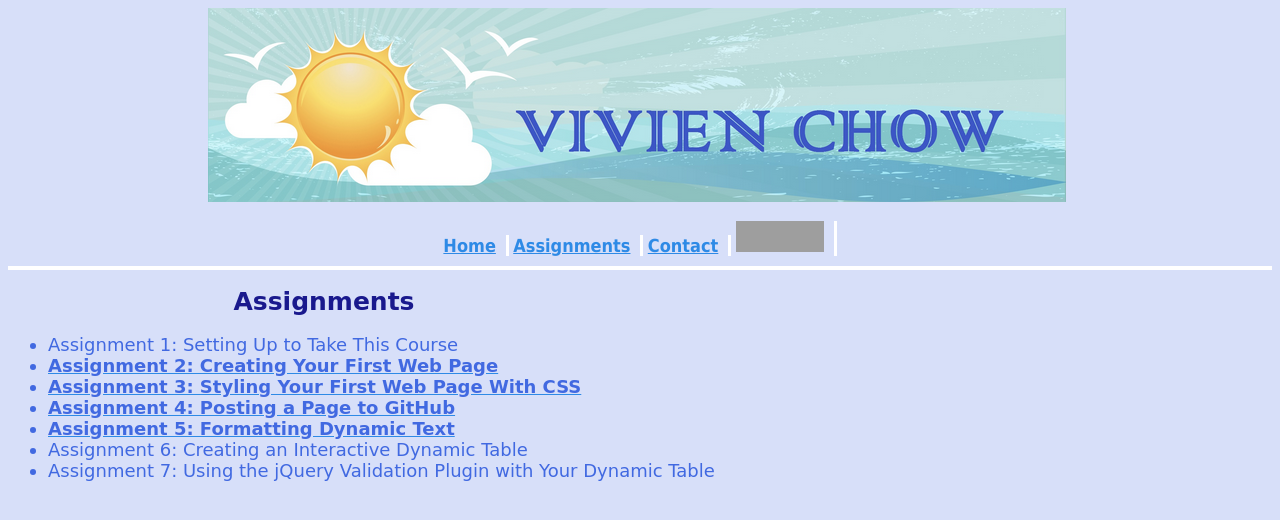
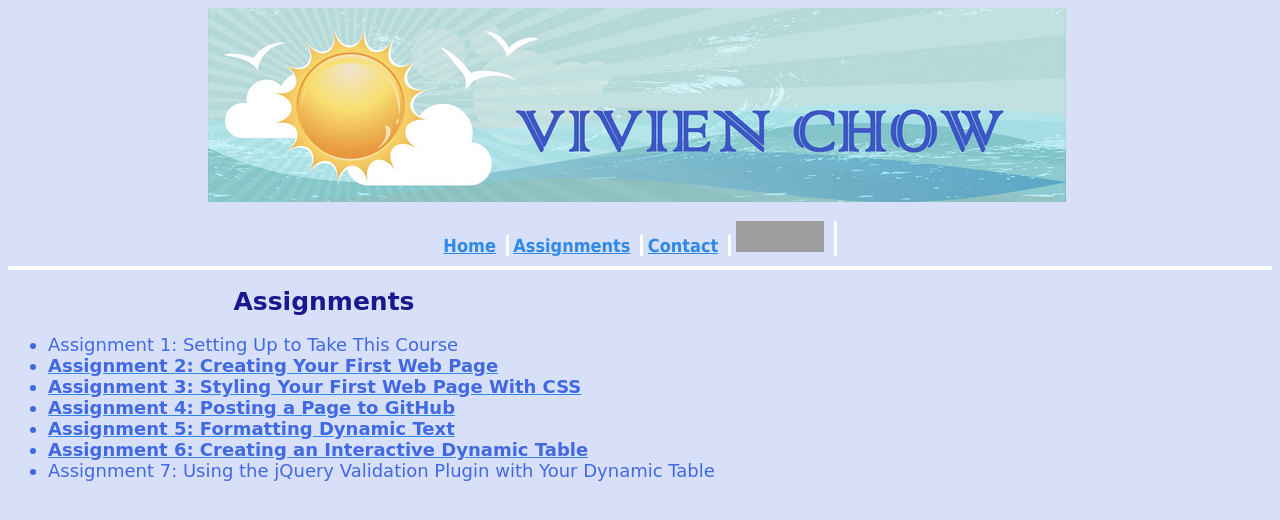
Before and after one commit to vivien1016811/assignment6, a plain HTML site: page assignments.html in a window 1280 px wide. Drawn offline with Linux system fonts and the light colour scheme; grey boxes are pictures that could not be loaded; a web font is replaced by a local one.

Commit message:
Added link to assignment 6

```diff
--- a/assignments.html
+++ b/assignments.html
@@ -68,7 +68,9 @@
         <a href="http://weblab.cs.uml.edu/~vchow/assignment5/index.html">
           <li>Assignment 5: Formatting Dynamic Text</li>
         </a>
-        <li>Assignment 6: Creating an Interactive Dynamic Table</li>
+        <a href="http://vivien1016811.github.io/assignment6/index.html">
+          <li>Assignment 6: Creating an Interactive Dynamic Table</li>
+        </a>
         <li>Assignment 7: Using the jQuery Validation Plugin with Your Dynamic Table</li>
       </ul>
     </div>
```
